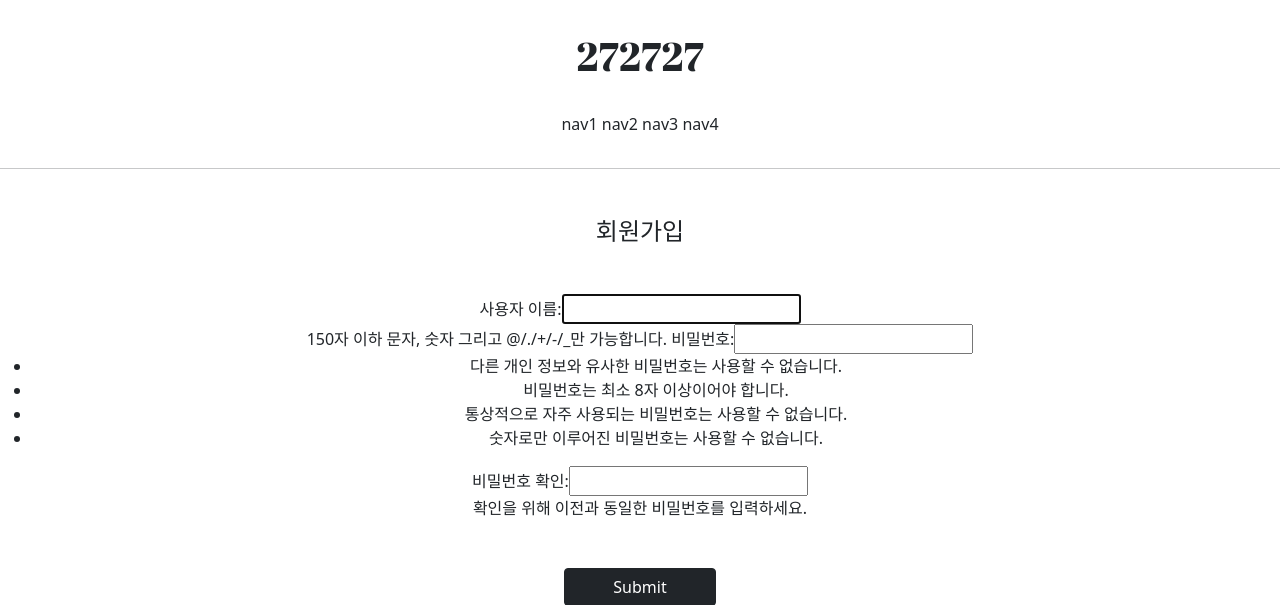
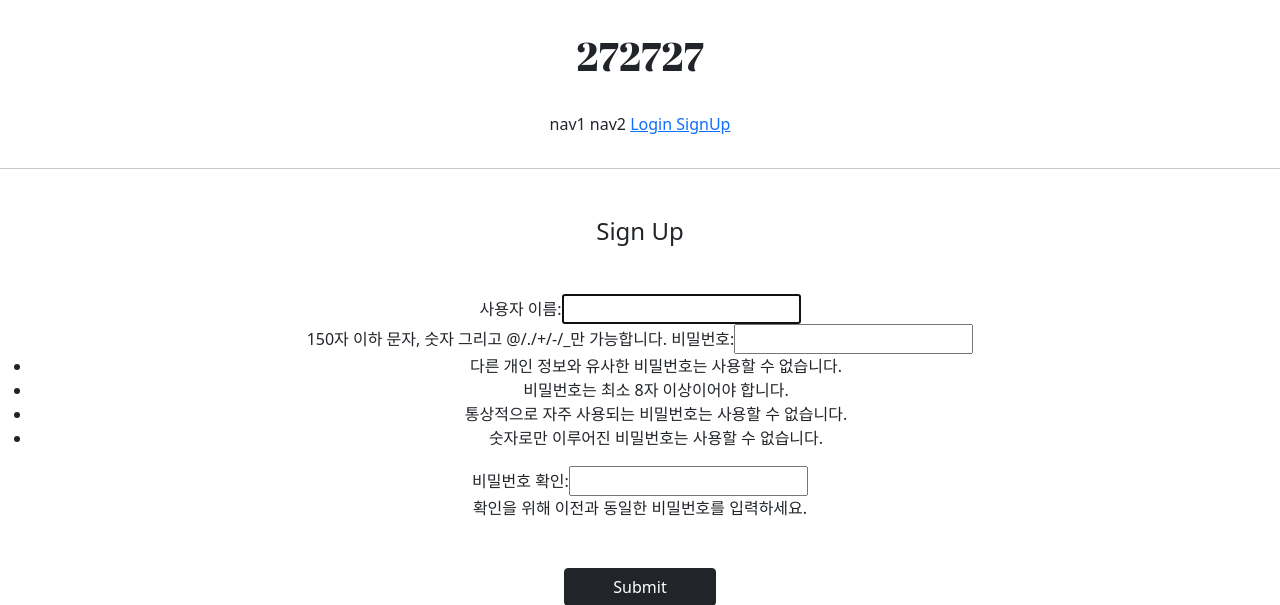
Before and after one commit to 100100001001/gis_django_2, a Django app: page /accounts/create/ in a window 1280 px wide. Shown: the top 605 px of the page. Run offline with Django 3.2, Linux system fonts and the light colour scheme; parts of the project's set-up code (start-up, migrations or seed data) failed here and were passed over.

Commit message:
7/16 commit 1

```diff
--- a/accountapp/templates/accountapp/create.html
+++ b/accountapp/templates/accountapp/create.html
@@ -4,7 +4,7 @@
 
     <div class="text-center">
         <div class="m-5">
-            <h4>회원가입</h4>
+            <h4>Sign Up</h4>
         </div>
         <div>
             <form action="{% url 'accountapp:create' %}" method="post">
--- a/templates/header.html
+++ b/templates/header.html
@@ -7,8 +7,24 @@
     <div class="header_button">
         <span>nav1</span>
         <span>nav2</span>
-        <span>nav3</span>
-        <span>nav4</span>
+        {% if not user.is_authenticated %}
+        <span>
+            <a href="{% url 'accountapp:login' %}">
+                Login
+            </a>
+        </span>
+        <span>
+            <a href="{% url 'accountapp:create' %}">
+                SignUp
+            </a>
+        </span>
+        {% else %}
+        <span>
+            <a href="{% url 'accountapp:logout' %}">
+                Logout
+            </a>
+        </span>
+        {% endif %}
 
 
     </div>
```
Also changed, not shown: accountapp/templates/accountapp/login.html (+7 -1 lines).
